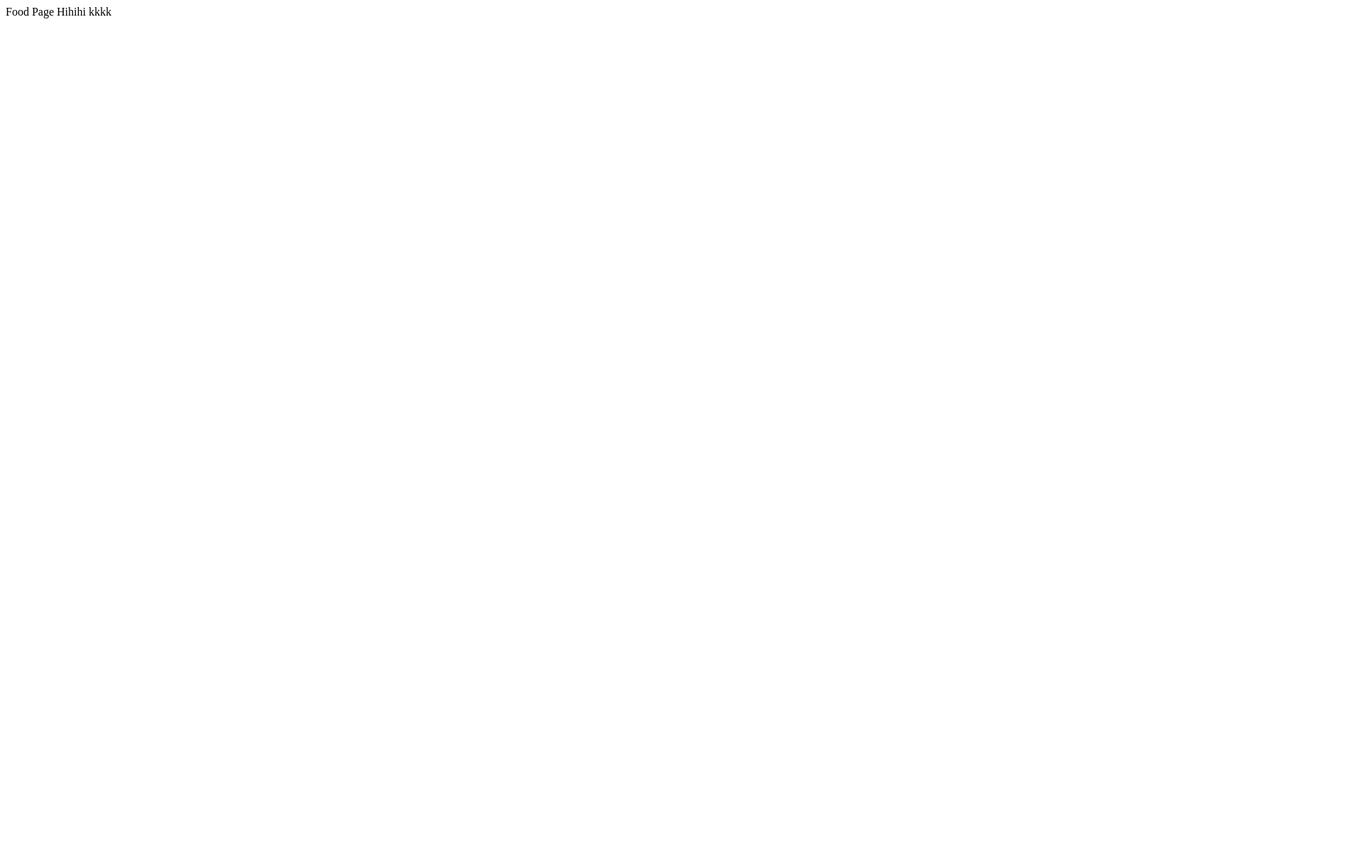
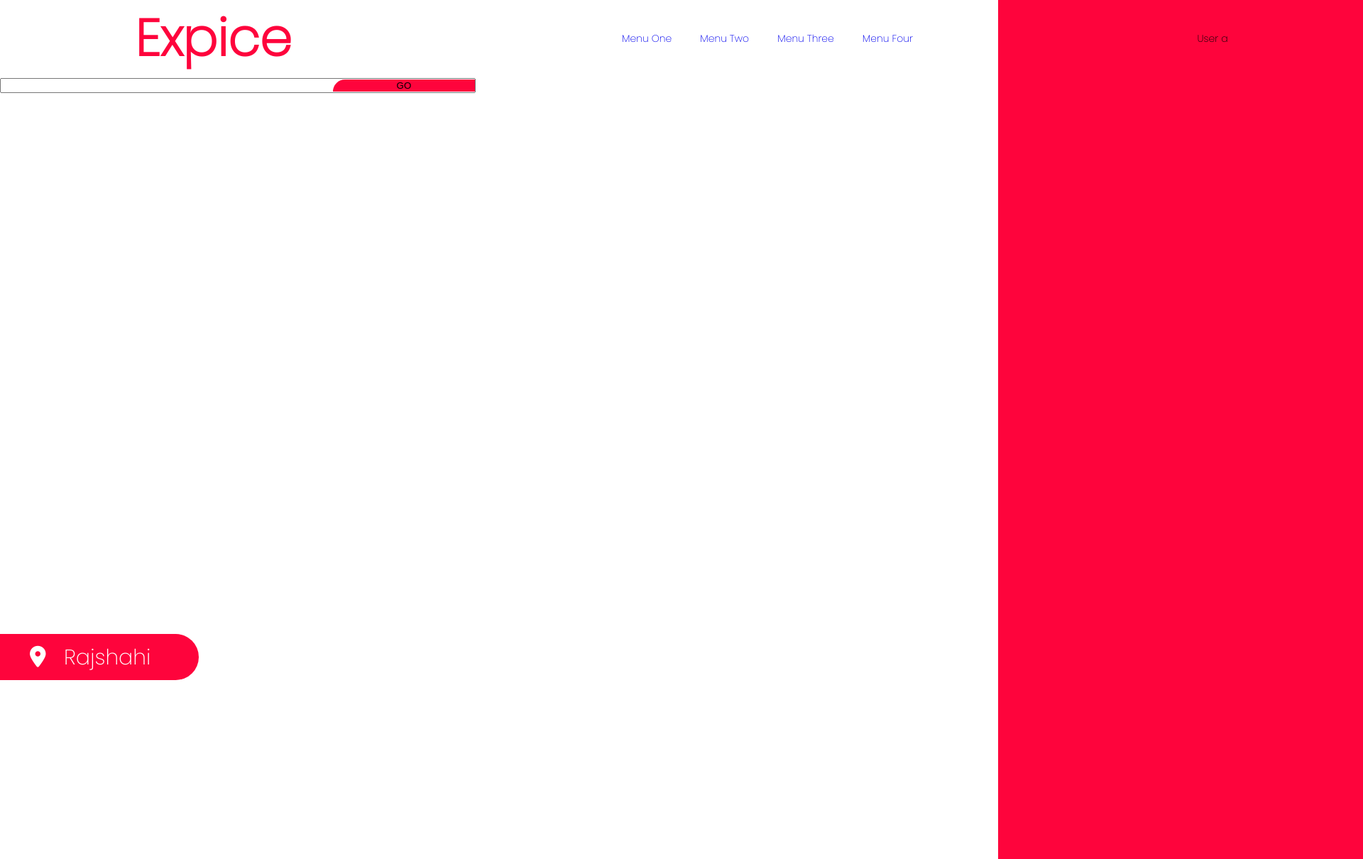
Before and after one commit to vubaoedu/food-page-fb24, a plain HTML site: page index.html in a window 1280 px wide. Shown: the whole page at 71% size, 1920 px wide, since content can reach past the window. Before the commit the page ends 800 px from the top, so only its background shows below. Drawn offline with Linux system fonts and the light colour scheme.

Commit message:
update header

```diff
--- a/index.html
+++ b/index.html
@@ -5,12 +5,48 @@
     <meta charset="UTF-8">
     <meta http-equiv="X-UA-Compatible" content="IE=edge">
     <meta name="viewport" content="width=device-width, initial-scale=1.0">
+    <link rel="stylesheet" href="./css/output.css">
     <title>Food Page</title>
-
+    <link rel="stylesheet" href="https://cdnjs.cloudflare.com/ajax/libs/font-awesome/6.2.0/css/all.min.css" integrity="sha512-xh6O/CkQoPOWDdYTDqeRdPCVd1SpvCA9XXcUnZS2FmJNp1coAFzvtCN9BmamE+4aHK8yyUHUSCcJHgXloTyT2A==" crossorigin="anonymous" referrerpolicy="no-referrer"
+    />
 </head>
 
 <body>
-    Food Page Hihihi kkkk
+    <Header class="header">
+        <div class="header__top">
+            <div class="logo">Expice</div>
+            <nav class="nav">
+                <ul>
+                    <li><a href="#">Menu One</a></li>
+                    <li><a href="#">Menu Two</a></li>
+                    <li><a href="#">Menu Three</a></li>
+                    <li><a href="#">Menu Four</a></li>
+                </ul>
+            </nav>
+            <div class="user">
+                <div class="user__icon">
+
+                </div>
+                <div class="user__name">
+                    <span>User</span>
+                    <span>a</span>
+                </div>
+            </div>
+        </div>
+        <main class="header__main">
+            <div class="main__left">
+                <div class="search">
+                    <input type="text" class="search__input">
+                    <button class="search__btn search__btn--round">GO</button>
+                </div>
+            </div>
+        </main>
+        <div class="icon_left">
+            <i class="fa-solid fa-location-dot"></i>
+            <span>Rajshahi</span>
+        </div>
+        <div class="red"></div>
+    </Header>
 </body>
 
 </html>
--- a/scss/base.scss
+++ b/scss/base.scss
@@ -1,27 +1,33 @@
+@use 'sass:math';
 @import url('https://fonts.googleapis.com/css2?family=Poppins:wght@200&display=swap');
-
-@use 'util';
+@function rem($pixels,
+$context: 14) {
+    @return math.div($pixels,
+    $context) * 1rem;
+}
 
 :root {
     --font-size: 14px;
     --font-family: 'Poppins', sans-serif;
     --font-weight: 400;
-
     --color-gray: #707070;
     --color-blue: #2E266F;
     --color-red: #FE043C;
     --color-green: #35CD8C;
-
     --border-radius: 20px;
     --opacity: 0.7;
 }
 
 * {
     box-sizing: border-box;
+    margin: 0px;
 }
-h2, p {
+
+h2,
+p {
     margin: 0;
 }
+
 html {
     font-size: var(--font-size);
     font-family: var(--font-family);
--- /dev/null
+++ b/scss/header.scss
@@ -0,0 +1,76 @@
+.header {
+    position: relative;
+    width: 1920px;
+    height: 1048px;
+    &__top {
+        position: relative;
+        display: flex;
+        align-items: center;
+        justify-content: space-around;
+        .logo {
+            color: var(--color-red);
+            width: 245px;
+            height: 108px;
+            font-weight: 700;
+            font-size: 72px;
+            line-height: 108px;
+        }
+        .nav {}
+    }
+    &__main {}
+}
+
+.nav {
+    ul {
+        display: flex;
+        list-style-type: none;
+        li {
+            margin: 20px;
+            a {
+                text-decoration: none;
+            }
+        }
+    }
+}
+
+.search {
+    &__input {
+        width: 670px;
+    }
+    &__btn {
+        background-color: var(--color-red);
+        padding: rem(21) rem(75);
+        &--round {
+            width: 200px;
+            border-radius: 20px 0 0 0;
+            margin: -205px;
+            border: solid 0px var(--color-red);
+        }
+    }
+}
+
+.icon_left {
+    position: absolute;
+    left: 0;
+    bottom: 90px;
+    background-color: var(--color-red);
+    width: 280px;
+    height: 65px;
+    border-radius: 0px 100px 100px 0px;
+    font-size: 30px;
+    color: white;
+    padding-left: 25px;
+    .fa-solid {
+        margin: 17px;
+    }
+}
+
+.red {
+    position: absolute;
+    background-color: var(--color-red);
+    width: 514px;
+    height: 1210px;
+    right: 0px;
+    top: 0px;
+    z-index: -9999;
+}
--- a/scss/index.scss
+++ b/scss/index.scss
@@ -1 +1,2 @@
 @use 'base';
+@use 'header';
```
Also changed, not shown: css/output.css (added), 1 other file.
